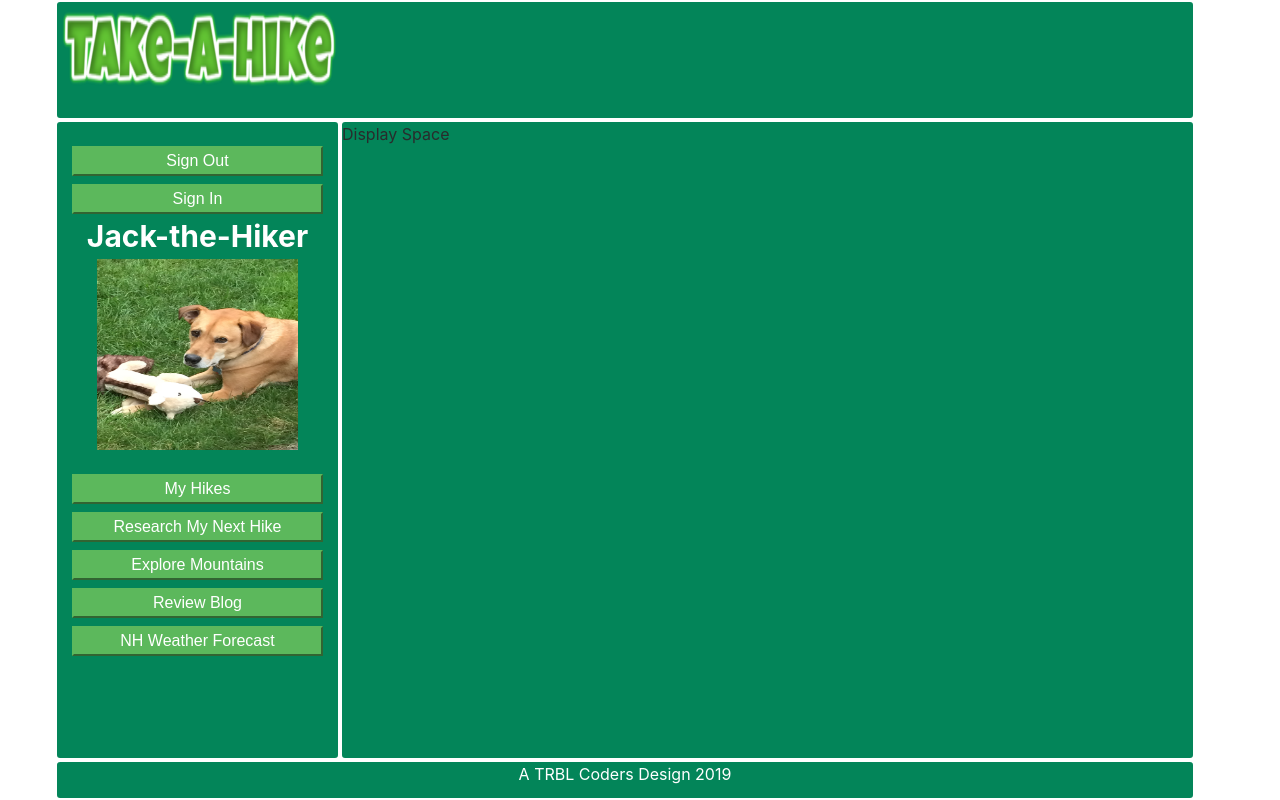
After one commit to mycatbign/Project-2, a Node server app: template views/second-screen-design.html in a window 1280 px wide. The commit adds this page. Run offline with Node 20, Linux system fonts and the light colour scheme; the template is opened without the code that fills it, so the values that code supplies are empty; some libraries are stand-ins or nearby versions.

Commit message:
main screen drafts jeff.css and secondscreen.html

```diff
--- a/config/config.json
+++ b/config/config.json
@@ -1,7 +1,7 @@
 {
   "development": {
     "username": "root",
-    "password": null,
+    "password": "Rufus@007",
     "database": "exampledb",
     "host": "localhost",
     "dialect": "mysql"
--- /dev/null
+++ b/public/styles/jeff.css
@@ -0,0 +1,100 @@
+
+html {
+    height: 100%;
+}
+
+body {
+    height: 100%;
+}
+
+.container {
+    height: 100%;
+    padding-left: 0px;
+    padding-right: 0px;
+}
+
+#hikerHeader {
+    height: 15%;
+    width: 100%;
+    background-color: rgb(3, 133, 89);
+    border-style: solid;
+    border-width: 2px;
+    border-color: white;
+    border-radius: 5px;
+}
+
+#hikerScreen {
+    height: 80%;
+    width: 100%;
+}
+
+#hikerProfile {
+    height: 100%;
+    width: 25%;
+    background-color: rgb(3, 133, 89);
+    border-style: solid;
+    border-width: 2px;
+    border-color: white;
+    border-radius: 5px;
+
+}
+
+#hikerDisplay {
+    height: 100%;
+    width: 75%;
+    background-color: rgb(3, 133, 89);
+    border-style: solid;
+    border-width: 2px;
+    border-color: white;
+    border-radius: 5px;
+}
+
+#hikerFooter {
+    height: 5%;
+    width: 100%;
+    background-color: rgb(3, 133, 89);
+    color: white;
+    border-style: solid;
+    border-width: 2px;
+    border-color: white;
+    border-radius: 5px;
+    display: block;
+    text-align: center;
+}
+
+#hikerLogo {
+}
+
+#hikerName {
+    color: white;
+    font-size: 30px;
+    display: block;
+    margin: 0 auto;
+    text-align: center;
+}
+
+#hikerPic {
+    width: 80%;
+    height: 30%;
+    display: block;
+    margin: 0 auto;
+}
+
+.btn-group button {
+    background-color: #4CAF50; /* Green background */
+    border: 1px solid green; /* Green border */
+    color: white; /* White text */
+    padding: 10px 24px; /* Some padding */
+    cursor: pointer; /* Pointer/hand icon */
+    width: 50%; /* Set a width if needed */
+    display: block; /* Make the buttons appear below each other */
+  }
+
+  .btn-group button:not(:last-child) {
+    border-bottom: none; /* Prevent double borders */
+  }
+
+  /* Add a background color on hover */
+  .btn-group button:hover {
+    background-color: #3e8e41;
+  }
--- /dev/null
+++ b/views/second-screen-design.html
@@ -0,0 +1,75 @@
+<!DOCTYPE html>
+<html>
+
+<head>
+    <meta charset="utf-8">
+    <meta name="viewport" content="width=device-width, initial-scale=1.0">
+    <link rel="stylesheet" href="https://maxcdn.bootstrapcdn.com/bootstrap/4.0.0-beta.3/css/bootstrap.min.css">
+    <link rel="stylesheet" href="../public/styles/jeff.css" media="screen" title="no title" charset="utf-8">
+    <title>Second Screen Design</title>
+</head>
+
+<body>
+
+    <div class="container">
+
+        <!-- header -->
+        <div id="hikerHeader" class="row">
+            <img id="hikerLogo" src="../public/images/logo1.png" alt="Take-a-Hike Logo">
+        </div>
+
+        <!-- second screen content area is broken in to single row with 2 columns-->
+        <div id="hikerScreen" class="row">
+
+            <!-- profile column -->
+            <div id="hikerProfile" class="col-3">
+
+                <!-- display sign in or sign out button -->
+                <!-- we will unhide whichever button is relevent to the hiker -->
+                <br>
+
+                <!-- if the hiker is signed in we unhide the sign out button and display hiker info -->
+                <button id="signOutBtn" class="btn-success btn-block hide">Sign Out</button>
+                <!-- if the hiker is not signed in we display the sign in button-->
+                <button id="signInBtn" class="btn-success btn-block hide">Sign In</button>
+
+                <!-- if the hiker is signed in we display hiker info -->
+                <p id="hikerName"><strong>Jack-the-Hiker</strong></p>
+                <img id="hikerPic" src="../public/images/jack.jpg" alt="Hiker Pic">
+                <br>
+
+                <!-- if the hiker is signed in we can display the My Hikes feature-->
+                <button id="myHikesBtn" class="btn-success btn-block hide">My Hikes</button>
+
+                <!-- the following functions are available all the time-->
+                <button id="researchMapBtn" class="btn-success btn-block">Research My Next Hike</button>
+                <button id="exploreMountainsBtn" class="btn-success btn-block">Explore Mountains</button>
+                <button id="reviewBlogsBtn" class="btn-success btn-block">Review Blog</button>
+                <button id="nhWeatherBtn" class="btn-success btn-block">NH Weather Forecast</button>
+
+            </div> <!-- end profile column -->
+
+            <!-- main display area -->
+            <div id="hikerDisplay" class="col-9">
+                <!-- display mountains already hiked -->
+                <div class="row">
+                    Display Space
+                    <!-- <img src="../public/images/TAH.JPG" alt="Mountain View"> -->
+                </div> <!-- end display mountains already hiked -->
+                <!-- display google map so hiker can research mountains and hikes -->
+                <div class="row">
+                </div> <!-- end display googke maps -->
+            </div> <!-- end main display area column -->
+
+        </div> <!-- end second screen row -->
+
+        <!-- footer -->
+        <div id="hikerFooter" class="row">
+            A TRBL Coders Design 2019
+        </div>
+
+    </div> <!-- end container -->
+
+</body>
+
+</html>
```
Also changed, not shown: public/js/index.js (+50 -8 lines), views/index.handlebars (+10 -0 lines), public/images/jack.jpg (added), public/images/logo1.png (added), 1 other file.
